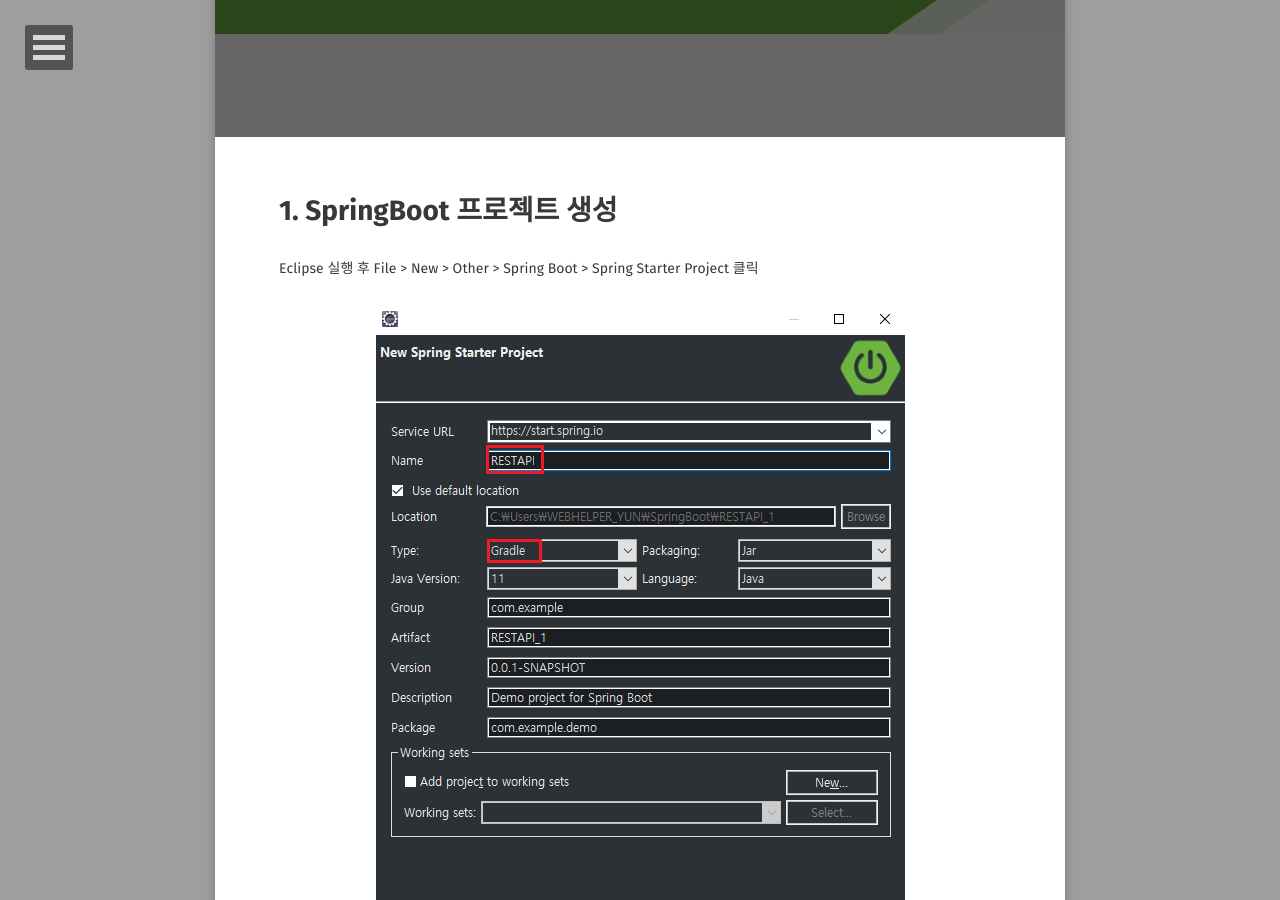
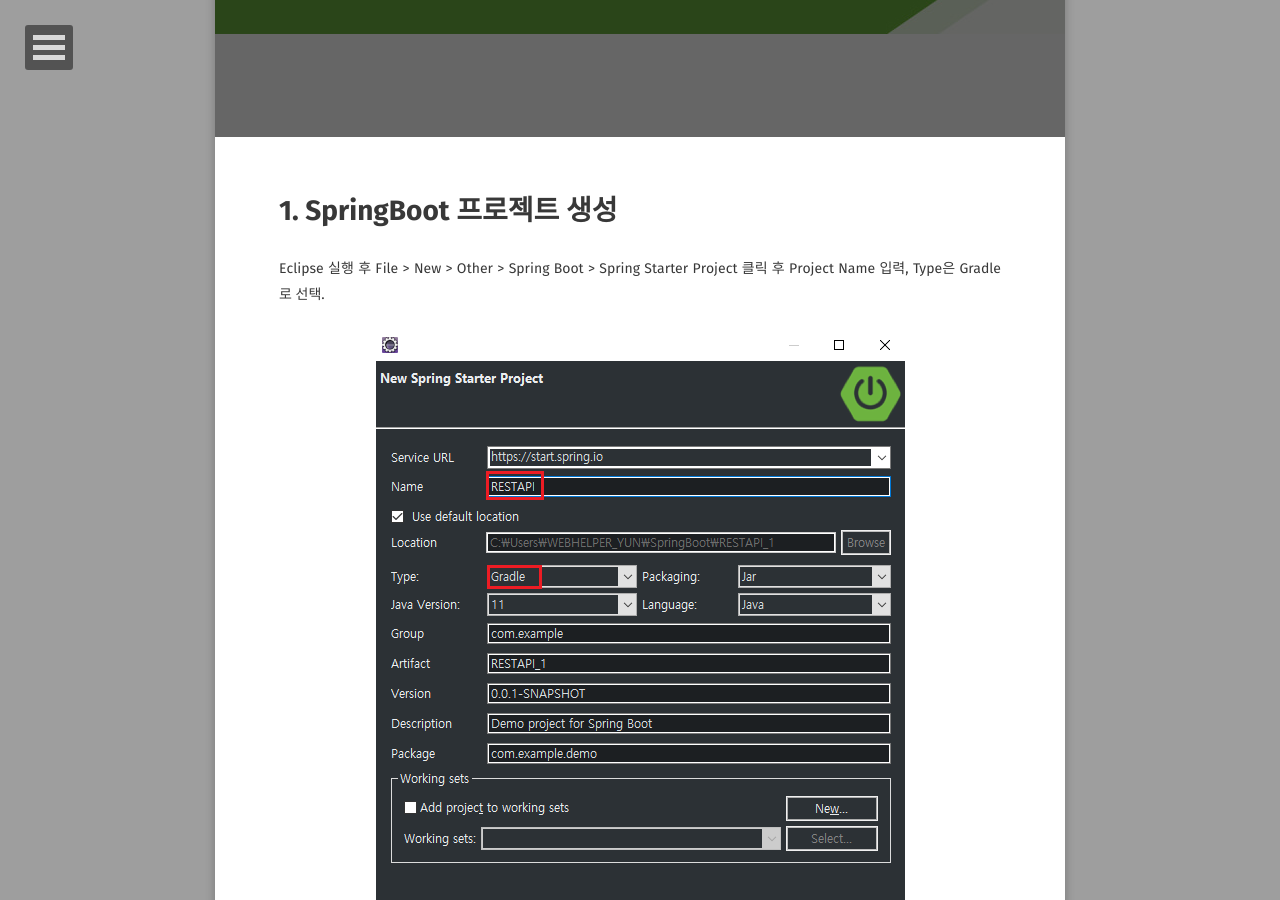
Before and after one commit to GayeonYoon/GayeonYoon.github.io, a Jekyll site: the page built from _posts/2021-07-30-REST_API_POST_1.md, in a window 1280 px wide and 900 px high, scrolled down 433 px. Built offline with Jekyll 4.4.1, drawn with Linux system fonts in a browser that asks for light colours; some web fonts are replaced.

Commit message:
Update 2021-07-30-REST_API_POST_1.md

```diff
--- a/_posts/2021-07-30-REST_API_POST_1.md
+++ b/_posts/2021-07-30-REST_API_POST_1.md
@@ -12,11 +12,13 @@ feature: /assets/img/spring_boot_logo.jpg
 
 # 1. SpringBoot 프로젝트 생성
 
-Eclipse 실행 후 File > New > Other > Spring Boot > Spring Starter Project 클릭
+Eclipse 실행 후 File > New > Other > Spring Boot > Spring Starter Project 클릭 후
+Project Name 입력, Type은 Gradle로 선택.
 
 <figure>
-	<img src="/assets/img/RestApi_post1.png">
+	<img src="/assets/img/RestApi_post1.png" style="max-height:500;">
 </figure>
 
 
+
 {% highlight css %} #container { float: left; margin: 0 -240px 0 0; width: 100%; } {% endhighlight %}
```
